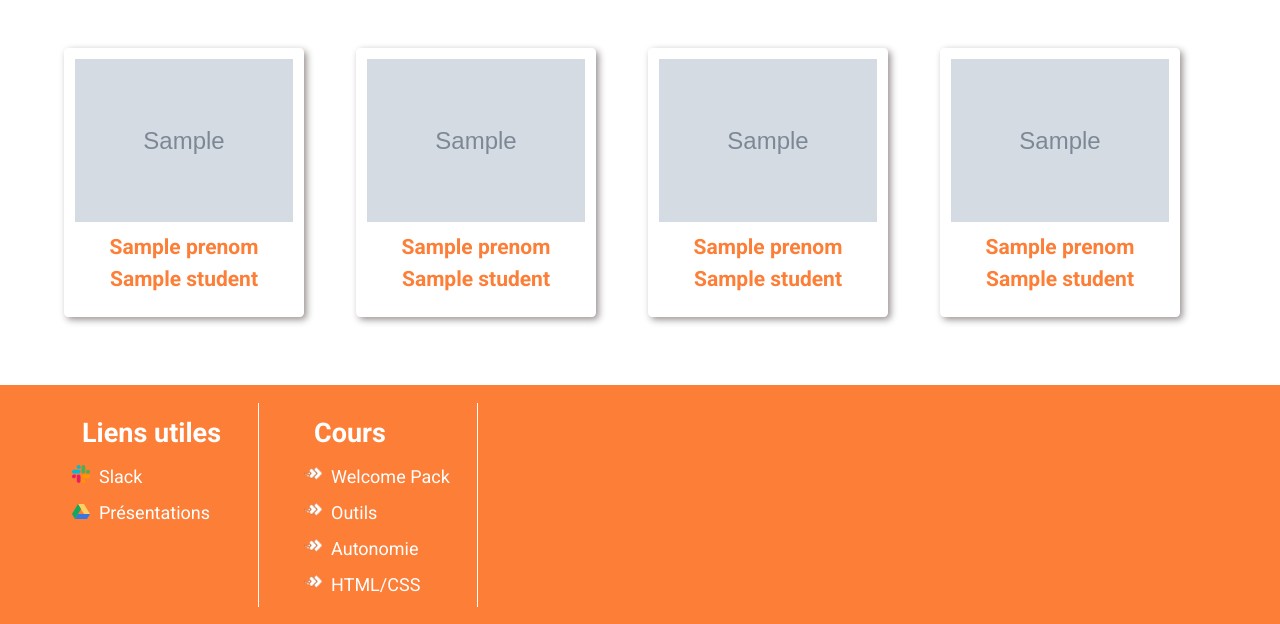
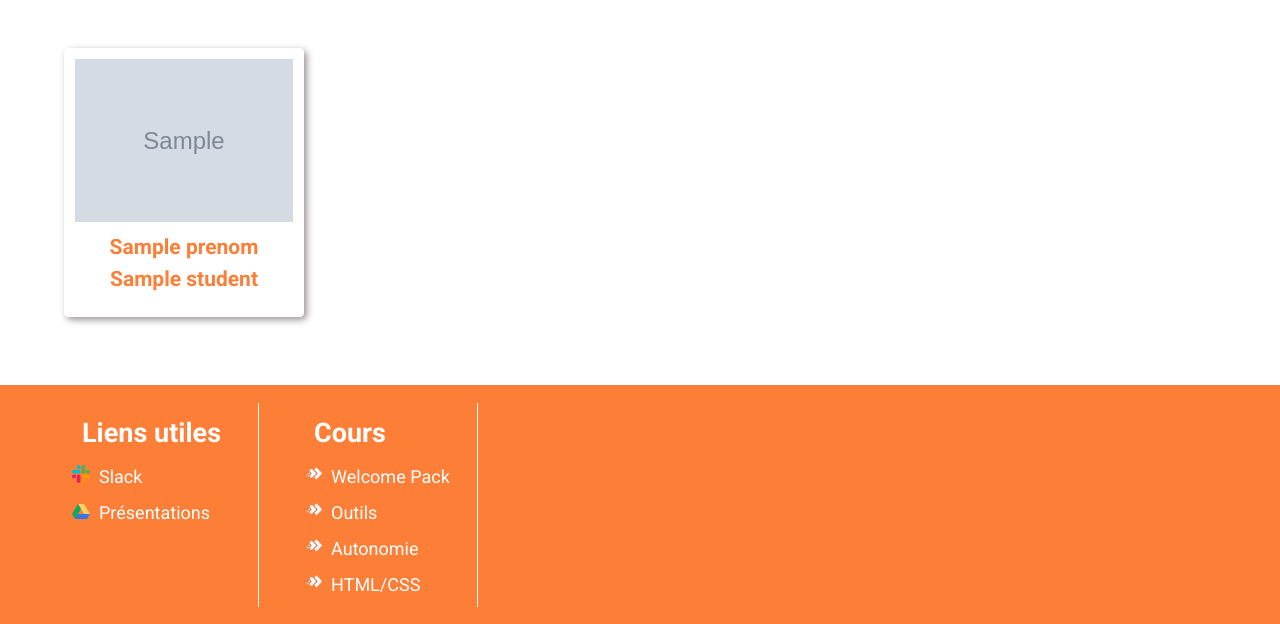
Before and after one commit to alexismolineau/trombi, a Symfony app: template templates/students_list/index.html.twig in a window 1280 px wide. Shown: the part 100-724 px from the top of the page. Run offline with Twig, Linux system fonts and the light colour scheme; the template is opened without the code that fills it: most values are stand-ins (such as "Sample title", 1, 10 or a date in 2020); grey boxes marked "Sample" are stand-in pictures; some libraries are stand-ins or nearby versions.

Commit message:
modified index.html.twig to display only one card per student

```diff
--- a/templates/students_list/index.html.twig
+++ b/templates/students_list/index.html.twig
@@ -14,27 +14,6 @@
                 <a href="{{ path("student", {'id': student.id}) }}" class="button"><span>En savoir +</span></a>
             </div>
         </div>
-        <div class="card-container home-card">
-            <div class="card">
-                <img src="{{ asset('assets/img/' ~ student.imgSrc) }}" alt="{{student.prenom}} {{ student.nom }}">
-                <h2><a href="{{ path("student", {'id': student.id}) }}">{{student.prenom}} {{student.nom}}</a></h2>
-                <a href="{{ path("student", {'id': student.id}) }}" class="button"><span>En savoir +</span></a>
-            </div>
-        </div>
-        <div class="card-container home-card">
-            <div class="card">
-                <img src="{{ asset('assets/img/' ~ student.imgSrc) }}" alt="{{student.prenom}} {{ student.nom }}">
-                <h2><a href="{{ path("student", {'id': student.id}) }}">{{student.prenom}} {{student.nom}}</a></h2>
-                <a href="{{ path("student", {'id': student.id}) }}" class="button"><span>En savoir +</span></a>
-            </div>
-        </div>
-        <div class="card-container home-card">
-            <div class="card">
-                <img src="{{ asset('assets/img/' ~ student.imgSrc) }}" alt="{{student.prenom}} {{ student.nom }}">
-                <h2><a href="{{ path("student", {'id': student.id}) }}">{{student.prenom}} {{student.nom}}</a></h2>
-                <a href="{{ path("student", {'id': student.id}) }}" class="button"><span>En savoir +</span></a>
-            </div>
-        </div>
         {% endfor %}
     </main>
 
```
